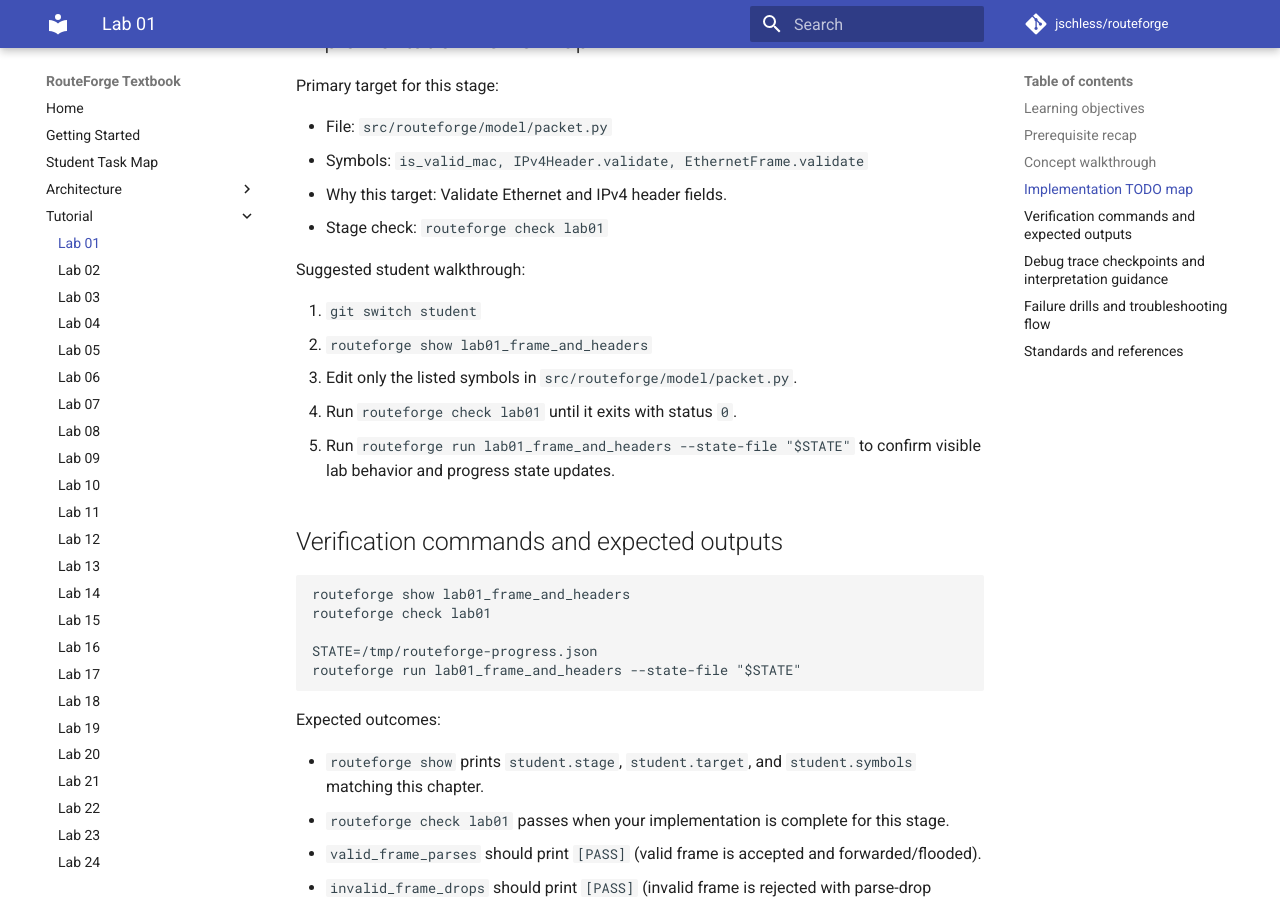
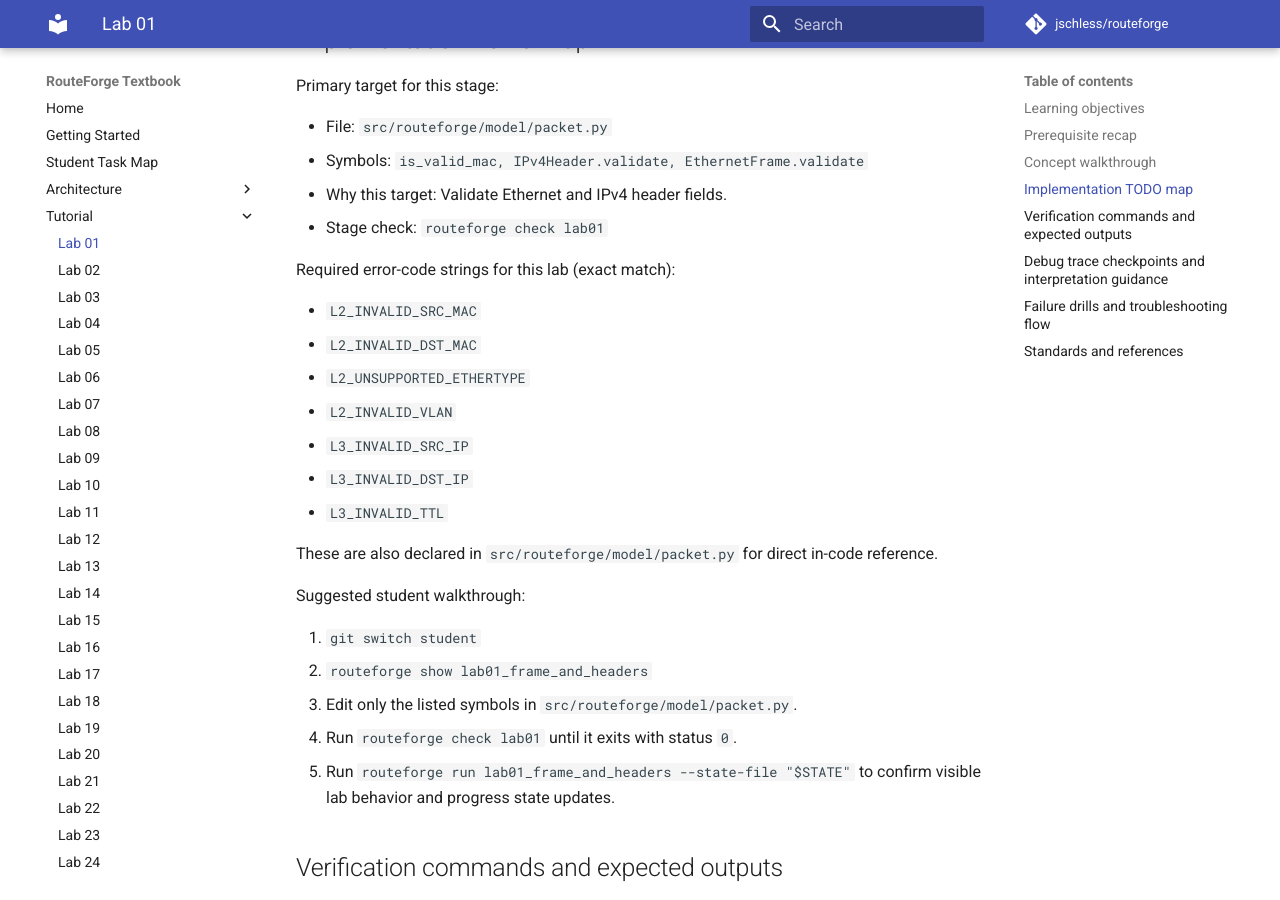
Before and after one commit to jschless/routeforge, an MkDocs documentation site: the page built from docs/tutorial/lab01_frame_and_headers.md, in a window 1280 px wide and 900 px high, scrolled down 778 px. Built offline with MkDocs 1.6.1 and Material for MkDocs 9.7.7, drawn with Linux system fonts in a browser that asks for light colours; comment, search, counter and statistics services are not loaded.

Commit message:
Document Lab 1 error-code contract in tutorial and packet model

```diff
--- a/docs/tutorial/lab01_frame_and_headers.md
+++ b/docs/tutorial/lab01_frame_and_headers.md
@@ -25,6 +25,18 @@ Primary target for this stage:
 - Symbols: `is_valid_mac, IPv4Header.validate, EthernetFrame.validate`
 - Why this target: Validate Ethernet and IPv4 header fields.
 - Stage check: `routeforge check lab01`
+
+Required error-code strings for this lab (exact match):
+
+- `L2_INVALID_SRC_MAC`
+- `L2_INVALID_DST_MAC`
+- `L2_UNSUPPORTED_ETHERTYPE`
+- `L2_INVALID_VLAN`
+- `L3_INVALID_SRC_IP`
+- `L3_INVALID_DST_IP`
+- `L3_INVALID_TTL`
+
+These are also declared in `src/routeforge/model/packet.py` for direct in-code reference.
 
 Suggested student walkthrough:
 
```
Also changed, not shown: 1 other file.
